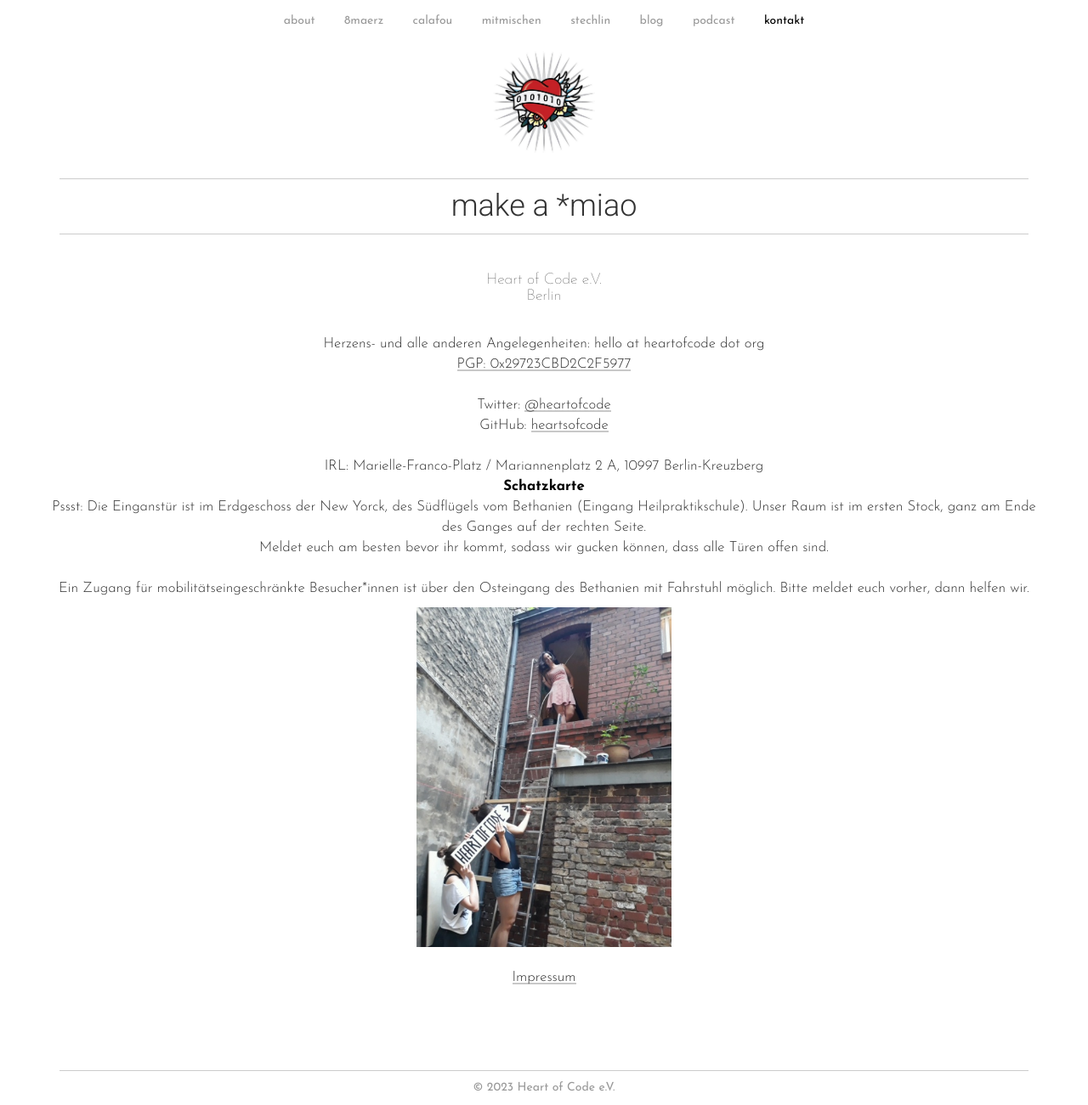
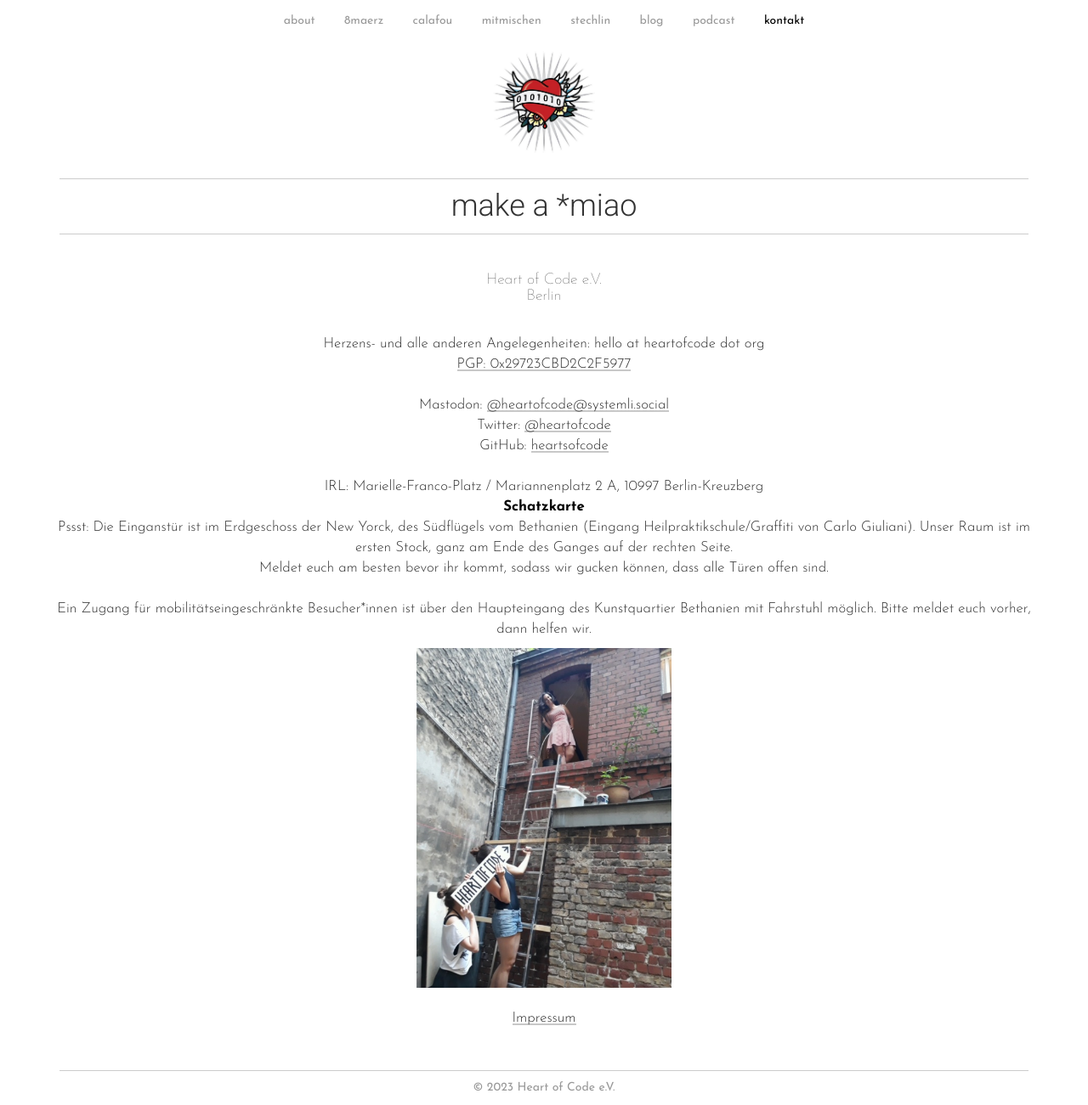
Before and after one commit to heartsofcode/heartofcode, a Jekyll site: the page built from kontakt.html, in a window 1280 px wide and 1301 px high. Shown: the whole window at 85% size. Built offline with Jekyll 4.4.1, drawn with Linux system fonts in a browser that asks for light colours; some web fonts are replaced.

Commit message:
Update kontakt.html

```diff
--- a/kontakt.html
+++ b/kontakt.html
@@ -21,12 +21,14 @@ weight : 5
   Herzens- und alle anderen Angelegenheiten: hello at heartofcode dot org<br>
   <a href="https://keys.mailvelope.com/pks/lookup?op=get&search=hello@heartofcode.org">PGP: 0x29723CBD2C2F5977</a><br>
   <br>
+  Mastodon: <a href="https://mastodon.social/@heartofcode@systemli.social">@heartofcode@systemli.social</a><br>
   Twitter: <a href="https://twitter.com/heartofcode">@heartofcode</a><br>
   GitHub: <a href="https://github.com/heartsofcode">heartsofcode</a><br>
   <br>
   IRL: Marielle-Franco-Platz / Mariannenplatz 2 A, 10997 Berlin-Kreuzberg<br>
-  <b><a href="https://www.openstreetmap.org/node/5051931215" target="_blank">Schatzkarte</a></b><br>Pssst: Die Einganstür ist im Erdgeschoss der New Yorck, des Südflügels vom Bethanien (Eingang Heilpraktikschule).
-  Unser Raum ist im ersten Stock, ganz am Ende des Ganges auf der rechten Seite.</br>Meldet euch am besten bevor ihr kommt, sodass wir gucken können, dass alle Türen offen sind.</br></br>Ein Zugang für mobilitätseingeschränkte Besucher*innen ist über den Osteingang des Bethanien mit Fahrstuhl möglich. Bitte meldet euch vorher, dann helfen wir.
+  <b><a href="https://www.openstreetmap.org/node/5051931215" target="_blank">Schatzkarte</a></b><br>Pssst: Die Einganstür ist im Erdgeschoss der New Yorck, des Südflügels vom Bethanien (Eingang Heilpraktikschule/Graffiti von Carlo Giuliani).
+  Unser Raum ist im ersten Stock, ganz am Ende des Ganges auf der rechten Seite.</br>Meldet euch am besten bevor ihr kommt, sodass wir gucken können, dass alle Türen offen sind.
+</br></br>Ein Zugang für mobilitätseingeschränkte Besucher*innen ist über den Haupteingang des Kunstquartier Bethanien mit Fahrstuhl möglich. Bitte meldet euch vorher, dann helfen wir.
 </p>
 <img src="/img/adventskalender/10-fertig-01.jpg" height="400">
 <br><br>
```
